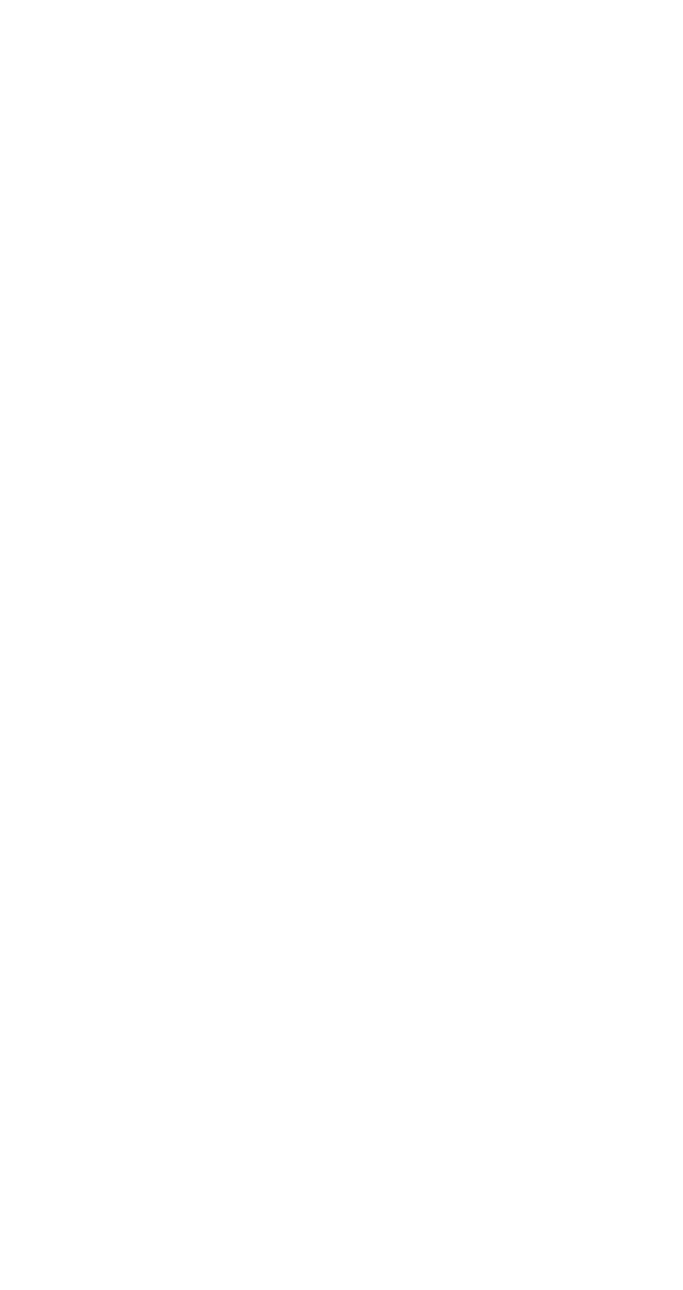
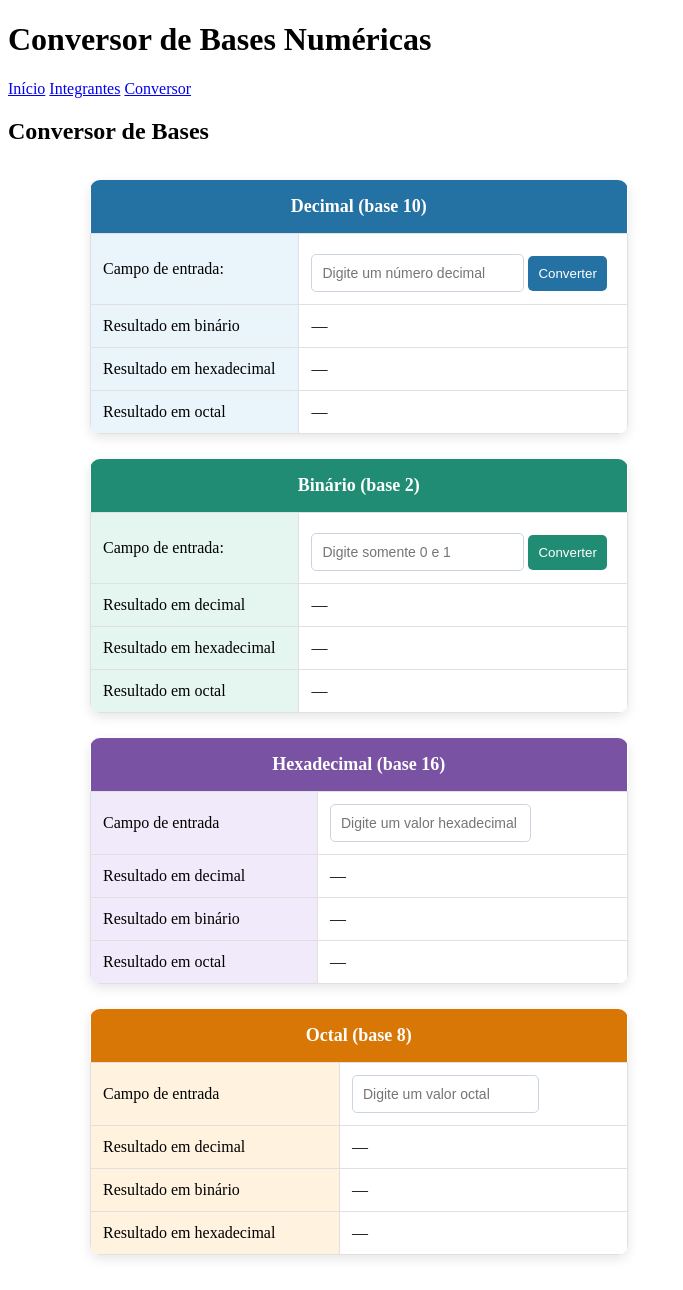
Before and after one commit to Laercio491/ConversorDeBases, a Flask app: page /conversor in a window 1280 px wide. Before the commit the part shown is empty. Shown: the whole page, without its empty margins (0-683 px from the left). Before the commit the page ends 800 px from the top, so only its background shows below. Run offline with Flask 3, Linux system fonts and the light colour scheme.

Commit message:
feat:conversao-decimal-binario

```diff
--- a/app.py
+++ b/app.py
@@ -1,7 +1,35 @@
 
-from flask import Flask, render_template
+from flask import Flask, render_template, request
 
 app = Flask(__name__)
+
+
+def decimal_para_base(numero, base):
+    digitos = "0123456789ABCDEF"
+
+    if numero == 0:
+        return "0"
+
+    resultado = ""
+
+    while numero > 0:
+        resto = numero % base
+        resultado = digitos[resto] + resultado
+        numero //= base
+
+    return resultado
+
+
+def base_para_decimal(numero, base):
+    digitos = "0123456789ABCDEF"
+    numero = numero.upper()
+    resultado = 0
+
+    for caractere in numero:
+        valor = digitos.index(caractere)
+        resultado = resultado * base + valor
+
+    return resultado
 
 
 @app.route("/")
@@ -14,9 +42,70 @@ def integrantes():
     return render_template("integrantes.html")
 
 
-@app.route("/conversor")
+@app.route("/conversor", methods=["GET", "POST"])
 def conversor():
-    return render_template("conversor.html")
+    decimal = ""
+    binario = ""
+
+    decimal_binario = ""
+    decimal_hexadecimal = ""
+    decimal_octal = ""
+
+    binario_decimal = ""
+    binario_hexadecimal = ""
+    binario_octal = ""
+
+    erro_decimal = ""
+    erro_binario = ""
+
+    if request.method == "POST":
+        tipo = request.form.get("tipo")
+
+        if tipo == "decimal":
+            decimal = request.form.get("decimal", "").strip()
+
+            try:
+                if not decimal or not decimal.isdigit():
+                    raise ValueError
+
+                numero = int(decimal)
+
+                decimal_binario = decimal_para_base(numero, 2)
+                decimal_hexadecimal = decimal_para_base(numero, 16)
+                decimal_octal = decimal_para_base(numero, 8)
+
+            except ValueError:
+                erro_decimal = "Digite um número decimal inteiro válido."
+
+        elif tipo == "binario":
+            binario = request.form.get("binario", "").strip()
+
+            try:
+                if not binario or any(digito not in "01" for digito in binario):
+                    raise ValueError
+
+                numero = base_para_decimal(binario, 2)
+
+                binario_decimal = str(numero)
+                binario_hexadecimal = decimal_para_base(numero, 16)
+                binario_octal = decimal_para_base(numero, 8)
+
+            except ValueError:
+                erro_binario = "Digite somente 0 e 1."
+
+    return render_template(
+        "conversor.html",
+        decimal=decimal,
+        binario=binario,
+        decimal_binario=decimal_binario,
+        decimal_hexadecimal=decimal_hexadecimal,
+        decimal_octal=decimal_octal,
+        binario_decimal=binario_decimal,
+        binario_hexadecimal=binario_hexadecimal,
+        binario_octal=binario_octal,
+        erro_decimal=erro_decimal,
+        erro_binario=erro_binario
+    )
 
 
 if __name__ == "__main__":
--- /dev/null
+++ b/static/css/style.css
@@ -0,0 +1,99 @@
+/* Grade das quatro tabelas */
+.grade-tabelas {
+    width: 90%;
+    max-width: 1100px;
+    margin: 35px auto;
+    display: grid;
+    grid-template-columns: repeat(2, minmax(0, 1fr));
+    gap: 25px;
+    align-items: start;
+}
+
+/* Estilo geral das tabelas */
+.grade-tabelas table {
+    width: 100%;
+    border-collapse: collapse;
+    background-color: #ffffff;
+    border-radius: 10px;
+    overflow: hidden;
+    box-shadow: 0 4px 12px rgba(0, 0, 0, 0.10);
+}
+
+.grade-tabelas th {
+    padding: 16px;
+    color: #ffffff;
+    font-size: 18px;
+}
+
+.grade-tabelas td {
+    padding: 12px;
+    border: 1px solid #e0e0e0;
+    overflow-wrap: anywhere;
+}
+
+.grade-tabelas input {
+    width: 63%;
+    min-width: 0;
+    padding: 10px;
+    border: 1px solid #cbd5e1;
+    border-radius: 5px;
+    font-size: 14px;
+}
+
+.grade-tabelas button {
+    margin-top: 10px;
+    padding: 10px 10px;
+    border: none;
+    border-radius: 5px;
+    color: white;
+    cursor: pointer;
+}
+
+/* Decimal: azul */
+.tabela-decimal th,
+.tabela-decimal button {
+    background-color: #2471a3;
+}
+
+.tabela-decimal td:first-child {
+    background-color: #eaf4fb;
+}
+
+/* Binário: verde */
+.tabela-binaria th,
+.tabela-binaria button {
+    background-color: #218c74;
+}
+
+.tabela-binaria td:first-child {
+    background-color: #e5f6f0;
+}
+
+/* Hexadecimal: roxo */
+.tabela-hexadecimal th,
+.tabela-hexadecimal button {
+    background-color: #7952a3;
+}
+
+.tabela-hexadecimal td:first-child {
+    background-color: #f1eafa;
+}
+
+/* Octal: laranja */
+.tabela-octal th,
+.tabela-octal button {
+    background-color: #d97706;
+}
+
+.tabela-octal td:first-child {
+    background-color: #fff2df;
+}
+
+/* Celulares: uma tabela por linha */
+@media (max-width: 700px) {
+    .grade-tabelas {
+        width: 95%;
+        grid-template-columns: 1fr;
+        gap: 20px;
+    }
+}
--- a/templates/conversor.html
+++ b/templates/conversor.html
@@ -0,0 +1,174 @@
+<!DOCTYPE html>
+<html lang="pt-br">
+
+<head>
+    <meta charset="UTF-8">
+    <meta name="viewport" content="width=device-width, initial-scale=1.0">
+    <title>Conversor de Bases</title>
+    <link rel="stylesheet" href="{{ url_for('static', filename='css/style.css') }}">
+</head>
+
+<body>
+
+    <header>
+        <h1>Conversor de Bases Numéricas</h1>
+
+        <nav>
+            <a href="{{ url_for('inicio') }}">Início</a>
+            <a href="{{ url_for('integrantes') }}">Integrantes</a>
+            <a href="{{ url_for('conversor') }}">Conversor</a>
+        </nav>
+    </header>
+
+    <main>
+        <h2>Conversor de Bases</h2>
+
+
+        <div class="grade-tabelas">
+            <table class="tabela-decimal">
+                <thead>
+                    <tr>
+                        <th colspan="2">Decimal (base 10)</th>
+                    </tr>
+                </thead>
+                <tbody>
+                    <tr>
+                        <td><label for="decimal">Campo de entrada:</label></td>
+                        <td>
+                            <form method="POST" action="{{ url_for('conversor') }}">
+                                <input type="hidden" name="tipo" value="decimal">
+                                <input type="number" id="decimal" name="decimal" min="0" step="1" value="{{ decimal }}"
+                                    placeholder="Digite um número decimal" required>
+
+                                <button type="submit">Converter</button>
+                            </form>
+                        </td>
+                    </tr>
+                    <tr>
+                        <td>Resultado em binário</td>
+                        <td>{{ decimal_binario or "—" }}</td>
+                    </tr>
+                    <tr>
+                        <td>Resultado em hexadecimal</td>
+                        <td>{{ decimal_hexadecimal or "—" }}</td>
+                    </tr>
+                    <tr>
+                        <td>Resultado em octal</td>
+                        <td>{{ decimal_octal or "—" }}</td>
+                    </tr>
+                    {% if erro_decimal %}
+                    <tr>
+                        <td colspan="2">{{ erro_decimal }}</td>
+                    </tr>
+                    {% endif %}
+                </tbody>
+            </table>
+
+
+            <br>
+
+
+            <table class="tabela-binaria">
+                <thead>
+                    <tr>
+                        <th colspan="2">Binário (base 2)</th>
+                    </tr>
+                </thead>
+                <tbody>
+                    <tr>
+                        <td>
+                            <label for="binario">Campo de entrada:</label>
+                        </td>
+                        <form method="POST" action="{{ url_for('conversor') }}">
+                            <input type="hidden" name="tipo" value="binario">
+                            <td><input type="text" id="binario" name="binario" value="{{ binario }}"
+                                    placeholder="Digite somente 0 e 1" pattern="[01]+" required>
+
+                                <button type="submit">Converter</button>
+
+                            </td>
+                        </form>
+                    </tr>
+                    <tr>
+                        <td>Resultado em decimal</td>
+                        <td>{{ binario_decimal or "—" }}</td>
+                    </tr>
+                    <tr>
+                        <td>Resultado em hexadecimal</td>
+                        <td>{{ binario_hexadecimal or "—" }}</td>
+                    </tr>
+                    <tr>
+                        <td>Resultado em octal</td>
+                        <td>{{ binario_octal or "—" }}</td>
+                    </tr>
+                    {% if erro_binario %}
+                    <tr>
+                        <td colspan="2">{{ erro_binario }}</td>
+                    </tr>
+                    {% endif %}
+                </tbody>
+            </table>
+
+
+            <br>
+
+            <table class="tabela-hexadecimal">
+                <thead>
+                    <tr>
+                        <th colspan="2">Hexadecimal (base 16)</th>
+                    </tr>
+                </thead>
+                <tbody>
+                    <tr>
+                        <td>Campo de entrada</td>
+                        <td><input type="text" id="hexadecimal" placeholder="Digite um valor hexadecimal"></td>
+                    </tr>
+                    <tr>
+                        <td>Resultado em decimal</td>
+                        <td>—</td>
+                    </tr>
+                    <tr>
+                        <td>Resultado em binário</td>
+                        <td>—</td>
+                    </tr>
+                    <tr>
+                        <td>Resultado em octal</td>
+                        <td>—</td>
+                    </tr>
+                </tbody>
+            </table>
+
+            <br>
+
+            <table class="tabela-octal">
+                <thead>
+                    <tr>
+                        <th colspan="2">Octal (base 8)</th>
+                    </tr>
+                </thead>
+                <tbody>
+                    <tr>
+                        <td>Campo de entrada</td>
+                        <td><input type="text" id="octal" placeholder="Digite um valor octal"></td>
+                    </tr>
+                    <tr>
+                        <td>Resultado em decimal</td>
+                        <td>—</td>
+                    </tr>
+                    <tr>
+                        <td>Resultado em binário</td>
+                        <td>—</td>
+                    </tr>
+                    <tr>
+                        <td>Resultado em hexadecimal</td>
+                        <td>—</td>
+                    </tr>
+                </tbody>
+            </table>
+        </div>
+
+    </main>
+
+</body>
+
+</html>
```
Also changed, not shown: templates/index.html (+6 -4 lines), templates/integrantes.html (added), templates/integrentes.html (deleted).
